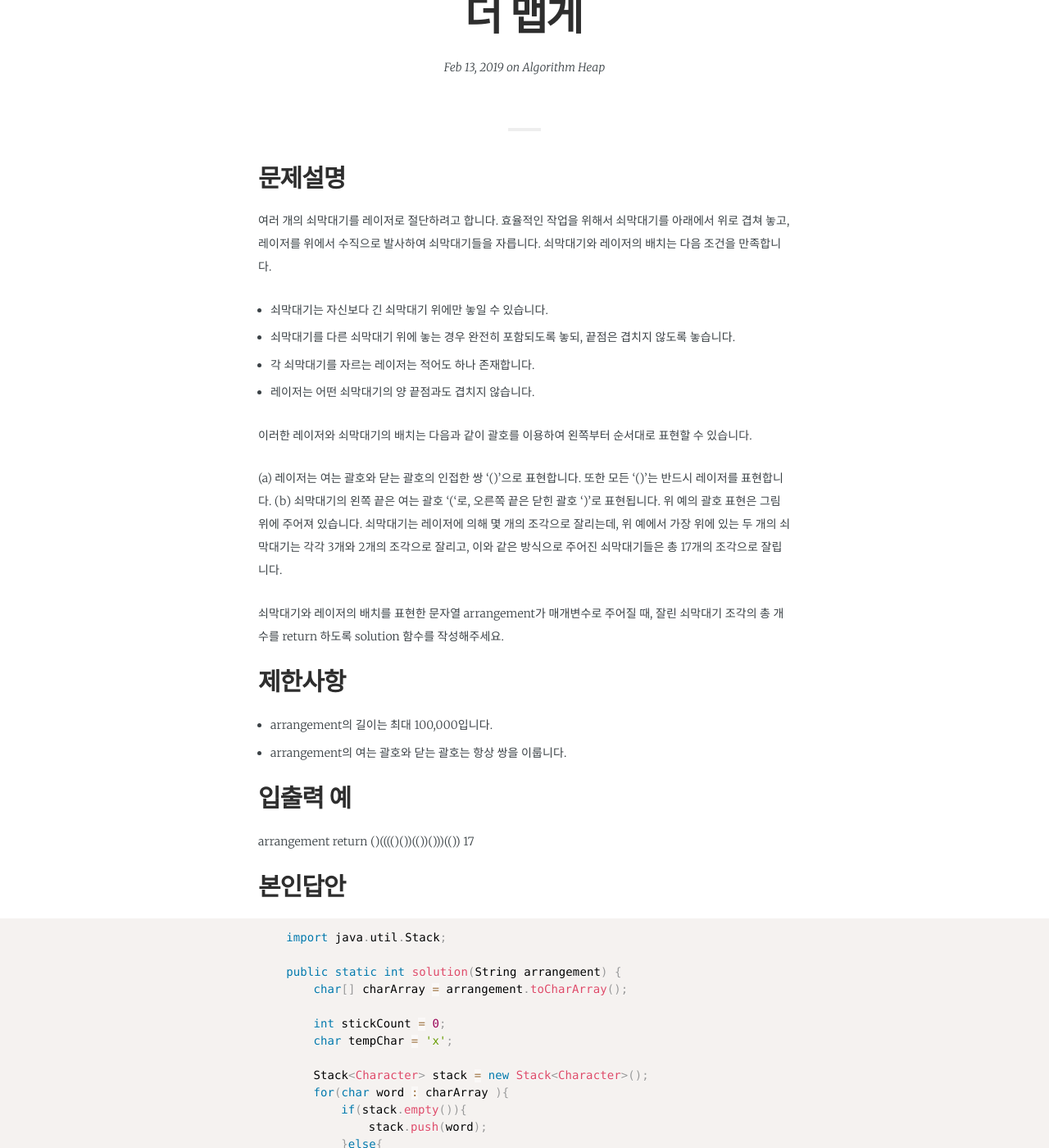
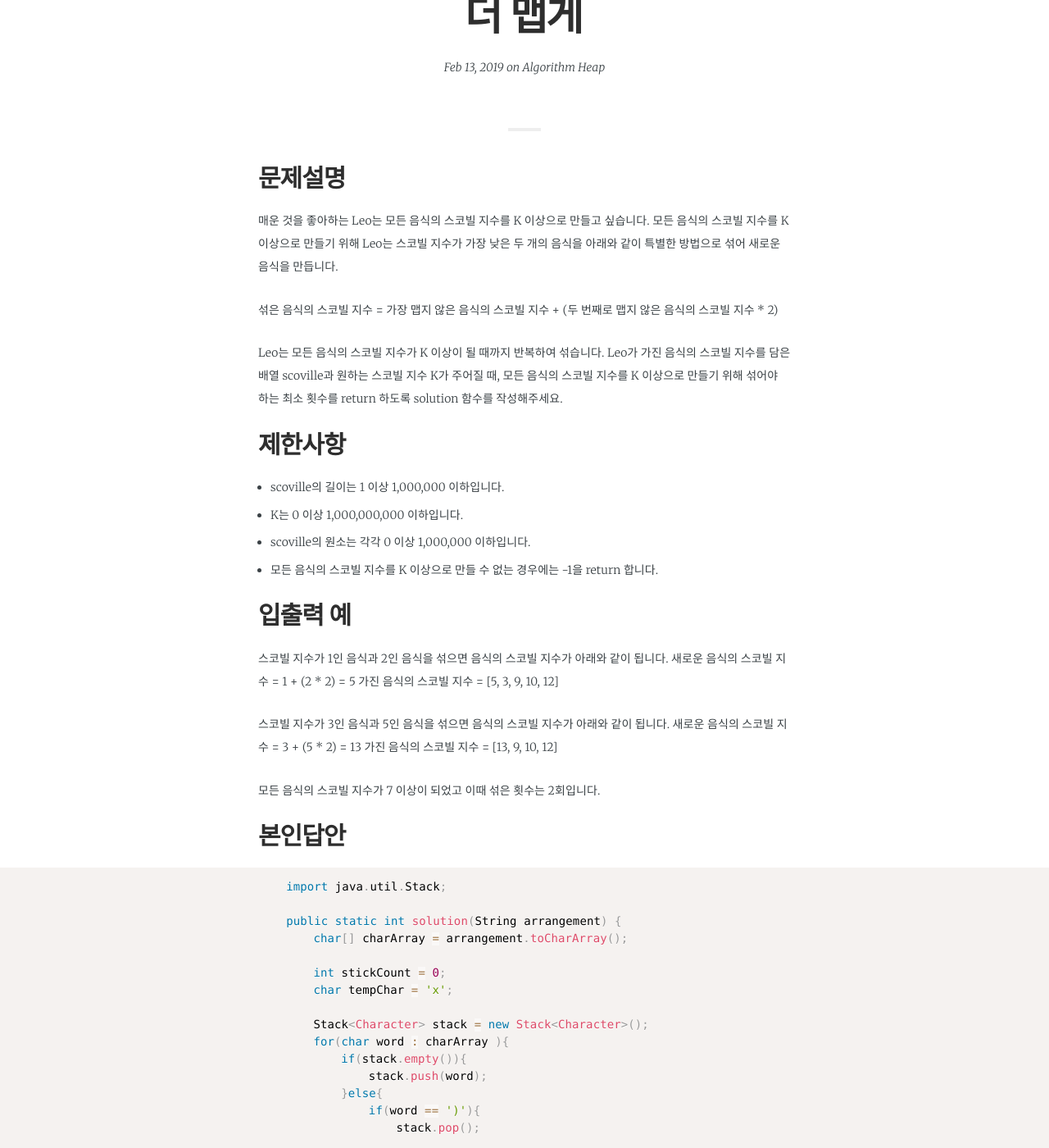
Before and after one commit to jwillmer/jekyllDecent, a Jekyll site: the page built from _posts/2019-02-13-algorithm-heap-1.md, in a window 1280 px wide and 1400 px high, scrolled down 348 px. Shown: the whole window at 82% size. Built offline with Jekyll 4.4.1, drawn with Linux system fonts in a browser that asks for light colours; some web fonts are replaced.

Commit message:
Update 2019-02-13-algorithm-heap-1.md

```diff
--- a/_posts/2019-02-13-algorithm-heap-1.md
+++ b/_posts/2019-02-13-algorithm-heap-1.md
@@ -18,30 +18,30 @@ math:		   false
 
 ## 문제설명
 
-여러 개의 쇠막대기를 레이저로 절단하려고 합니다. 효율적인 작업을 위해서 쇠막대기를 아래에서 위로 겹쳐 놓고, 레이저를 위에서 수직으로 발사하여 쇠막대기들을 자릅니다. 쇠막대기와 레이저의 배치는 다음 조건을 만족합니다.
+매운 것을 좋아하는 Leo는 모든 음식의 스코빌 지수를 K 이상으로 만들고 싶습니다. 모든 음식의 스코빌 지수를 K 이상으로 만들기 위해 Leo는 스코빌 지수가 가장 낮은 두 개의 음식을 아래와 같이 특별한 방법으로 섞어 새로운 음식을 만듭니다.
 
- - 쇠막대기는 자신보다 긴 쇠막대기 위에만 놓일 수 있습니다.
- - 쇠막대기를 다른 쇠막대기 위에 놓는 경우 완전히 포함되도록 놓되, 끝점은 겹치지 않도록 놓습니다.
- - 각 쇠막대기를 자르는 레이저는 적어도 하나 존재합니다.
- - 레이저는 어떤 쇠막대기의 양 끝점과도 겹치지 않습니다.
+섞은 음식의 스코빌 지수 = 가장 맵지 않은 음식의 스코빌 지수 + (두 번째로 맵지 않은 음식의 스코빌 지수 * 2)
 
-이러한 레이저와 쇠막대기의 배치는 다음과 같이 괄호를 이용하여 왼쪽부터 순서대로 표현할 수 있습니다.
-
-(a) 레이저는 여는 괄호와 닫는 괄호의 인접한 쌍 '()'으로 표현합니다. 또한 모든 '()'는 반드시 레이저를 표현합니다.
-(b) 쇠막대기의 왼쪽 끝은 여는 괄호 '('로, 오른쪽 끝은 닫힌 괄호 ')'로 표현됩니다.
-위 예의 괄호 표현은 그림 위에 주어져 있습니다.
-쇠막대기는 레이저에 의해 몇 개의 조각으로 잘리는데, 위 예에서 가장 위에 있는 두 개의 쇠막대기는 각각 3개와 2개의 조각으로 잘리고, 이와 같은 방식으로 주어진 쇠막대기들은 총 17개의 조각으로 잘립니다.
-
-쇠막대기와 레이저의 배치를 표현한 문자열 arrangement가 매개변수로 주어질 때, 잘린 쇠막대기 조각의 총 개수를 return 하도록 solution 함수를 작성해주세요.
+Leo는 모든 음식의 스코빌 지수가 K 이상이 될 때까지 반복하여 섞습니다.
+Leo가 가진 음식의 스코빌 지수를 담은 배열 scoville과 원하는 스코빌 지수 K가 주어질 때, 모든 음식의 스코빌 지수를 K 이상으로 만들기 위해 섞어야 하는 최소 횟수를 return 하도록 solution 함수를 작성해주세요.
 
 ## 제한사항
- - arrangement의 길이는 최대 100,000입니다.
- - arrangement의 여는 괄호와 닫는 괄호는 항상 쌍을 이룹니다.
+ - scoville의 길이는 1 이상 1,000,000 이하입니다.
+ - K는 0 이상 1,000,000,000 이하입니다.
+ - scoville의 원소는 각각 0 이상 1,000,000 이하입니다.
+ - 모든 음식의 스코빌 지수를 K 이상으로 만들 수 없는 경우에는 -1을 return 합니다.
 
 
 ## 입출력 예
-arrangement	            return
-()(((()())(())()))(())	  17
+스코빌 지수가 1인 음식과 2인 음식을 섞으면 음식의 스코빌 지수가 아래와 같이 됩니다.
+새로운 음식의 스코빌 지수 = 1 + (2 * 2) = 5
+가진 음식의 스코빌 지수 = [5, 3, 9, 10, 12]
+
+스코빌 지수가 3인 음식과 5인 음식을 섞으면 음식의 스코빌 지수가 아래와 같이 됩니다.
+새로운 음식의 스코빌 지수 = 3 + (5 * 2) = 13
+가진 음식의 스코빌 지수 = [13, 9, 10, 12]
+
+모든 음식의 스코빌 지수가 7 이상이 되었고 이때 섞은 횟수는 2회입니다.
 
 ## 본인답안
 
```
